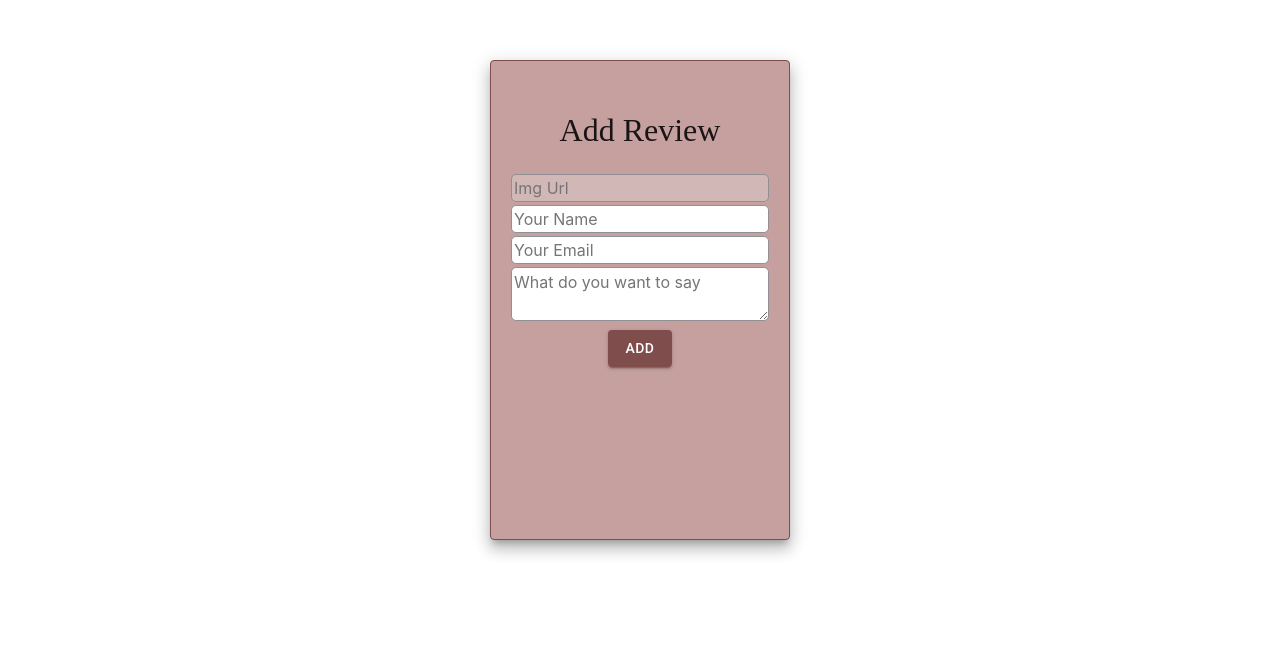
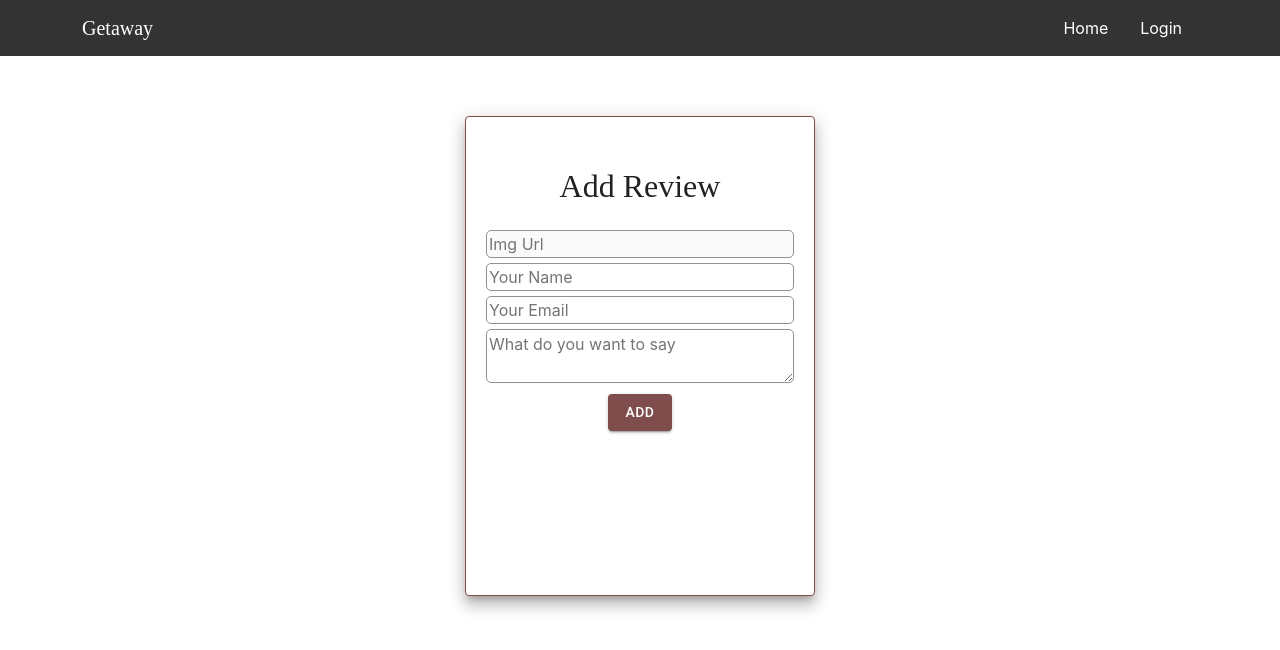
Before and after one commit to Tamim-uddin/tourism-client, a React (Create React App) app: page /addreviews in a window 1280 px wide. Shown: the top 650 px of the page. Built offline with nearby package versions, Linux system fonts and the light colour scheme; no server answers.

Commit message:
review update

```diff
--- a/src/Pages/Addreviews/Addreviews.js
+++ b/src/Pages/Addreviews/Addreviews.js
@@ -1,16 +1,22 @@
-import { Button, Grid, Paper } from '@mui/material';
+import { Button, CircularProgress, Grid, Paper } from '@mui/material';
 import axios from 'axios';
 import React from 'react';
 import './Addreviews.css';
 import { useForm } from "react-hook-form";
 import UseAuth from '../Hooks/UseAuth';
+import Header from '../Header/Header';
+import { useHistory } from 'react-router-dom';
+import { useLocation } from 'react-router-dom';
 
 const Addreviews = () => {
-    const {user} = UseAuth();
-    console.log(user.displayName);
+    const {user, isloading} = UseAuth();
     const userPhoto = user?.photoURL;
+    const history = useHistory();
+    const location = useLocation();
     const { register, handleSubmit } = useForm();
+
     const onSubmit = data => {
+
         console.log(data);
 
         axios.post('https://limitless-chamber-81508.herokuapp.com/reviews', data)
@@ -18,24 +24,28 @@ const Addreviews = () => {
             console.log(res)
         })
 
-
+      const redierect_uri = location.state?.from || '/';
+      history.push(redierect_uri);
 
     }
 
     return (
+        <>
+        <Header></Header>
         <Grid sx={{mt: '60px'}}>
-             <Paper elevation={10} style={{padding: '20px', height: '60vh', width: 300, margin: 'auto', border: '1px solid #804d4d', backgroundColor: ' #c69f9f'}}>
+             <Paper elevation={10} style={{padding: '20px', height: '60vh', width: 350, margin: 'auto', border: '1px solid #804d4d'}}>
              <Grid align="center">
             <h2 style={{fontFamily:'"Playfair Display",serif', marginBottom: '25px', marginTop: '30px'}}>Add Review</h2></Grid>
             <form onSubmit={handleSubmit(onSubmit)}>
-                <input Value={userPhoto} disabled {...register("img")} placeholder="Img Url" style={{width: '100%', marginBottom: '3px', border: '1px solid #909195', borderRadius: '5px'}}/> <br />
-                <input {...register("name")} value={user?.displayName} placeholder="Your Name" style={{width: '100%', marginBottom: '3px', border: '1px solid #909195', borderRadius: '5px'}}/> <br />
-                <input {...register("email")} value={user?.email} placeholder="Your Email" style={{width: '100%', marginBottom: '3px', border: '1px solid #909195', borderRadius: '5px'}}/> <br />
-                <textarea {...register("des")} placeholder="What do you want to say" style={{width: '100%', marginBottom: '3px', border: '1px solid #909195', borderRadius: '5px'}}/> <br />
+                <input Value={userPhoto} disabled {...register("img")} placeholder="Img Url" style={{width: '100%', marginBottom: '5px', border: '1px solid #909195', borderRadius: '5px'}}/> <br />
+                <input {...register("name")} value={user?.displayName} placeholder="Your Name" style={{width: '100%', marginBottom: '5px', border: '1px solid #909195', borderRadius: '5px'}}/> <br />
+                <input {...register("email")} value={user?.email} placeholder="Your Email" style={{width: '100%', marginBottom: '5px', border: '1px solid #909195', borderRadius: '5px'}}/> <br />
+                <textarea {...register("des")} required placeholder="What do you want to say" style={{width: '100%', marginBottom: '5px', border: '1px solid #909195', borderRadius: '5px'}}/> <br />
                 <Button type='submit' variant='contained' sx={{backgroundColor: '#804d4d'}} >Add</Button>
             </form>
             </Paper>
         </Grid>
+        </>
     );
 };
 
--- a/src/Pages/Header/Header.js
+++ b/src/Pages/Header/Header.js
@@ -1,5 +1,4 @@
 
-import { Box } from '@mui/material';
 import React from 'react';
 import { Button, Container, Nav, Navbar } from 'react-bootstrap';
 import { HashLink } from 'react-router-hash-link';
@@ -33,7 +32,7 @@ const Header = () => {
                       }
                       <Nav.Link as={HashLink} to="/addreviews">Add Reviews</Nav.Link>
                       <Nav.Link as={HashLink} to="/myorders">My Orders</Nav.Link>
-                      <Button onClick={logout} variant="light">Logout</Button>
+                      <Button onClick={logout} variant="text" style={{color: 'white'}}>Logout</Button>
                       <Navbar.Text>
                         <img style={{height: '40px', width: '40px' , borderRadius: '20px', marginRight: '5px', marginLeft: '10px'}} src= {userPhoto} alt='user'/><a href="#login">{user?.displayName}</a>
                       </Navbar.Text>
--- a/src/Pages/Review/Review.js
+++ b/src/Pages/Review/Review.js
@@ -10,7 +10,7 @@ const Review = ({review}) => {
         <Grid item xs={12} sm={6} md={4} >
        <Container>
             <Card sx={{ minWidth: 275, boxShadow: 3 }}>
-            <CardContent>
+              <CardContent>
                 <img className='img-fluid'  style={{width: '80px', height: '80px', border: '.1px solid #804d4d' ,borderRadius: '50px'}} src={img} alt= ''/>
                 <Typography variant="h5" component="div">
                   {name}
```
